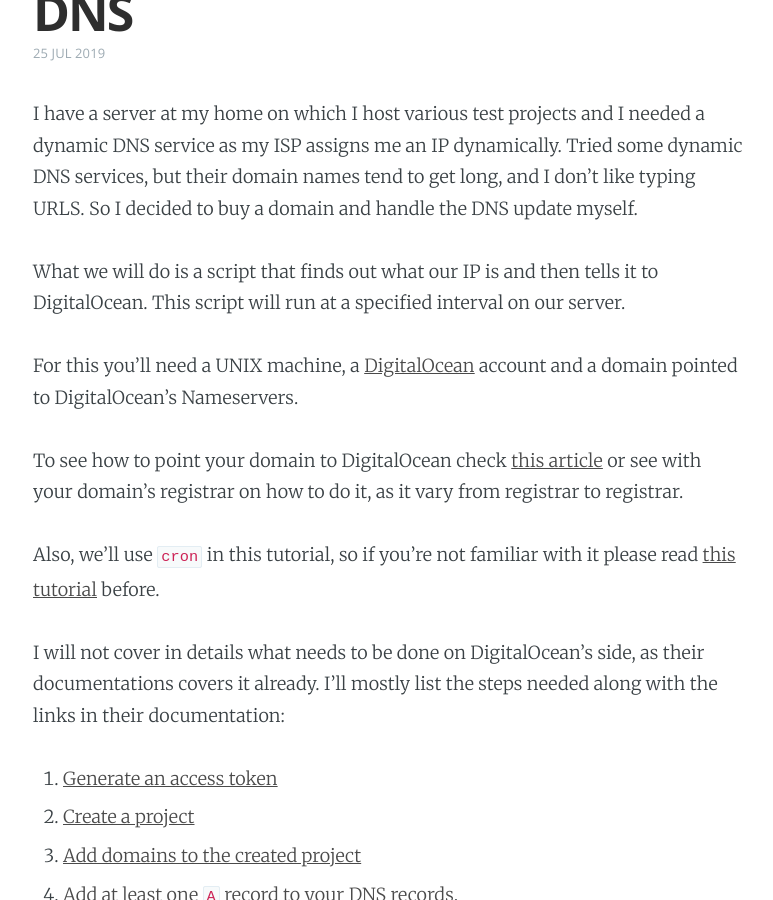
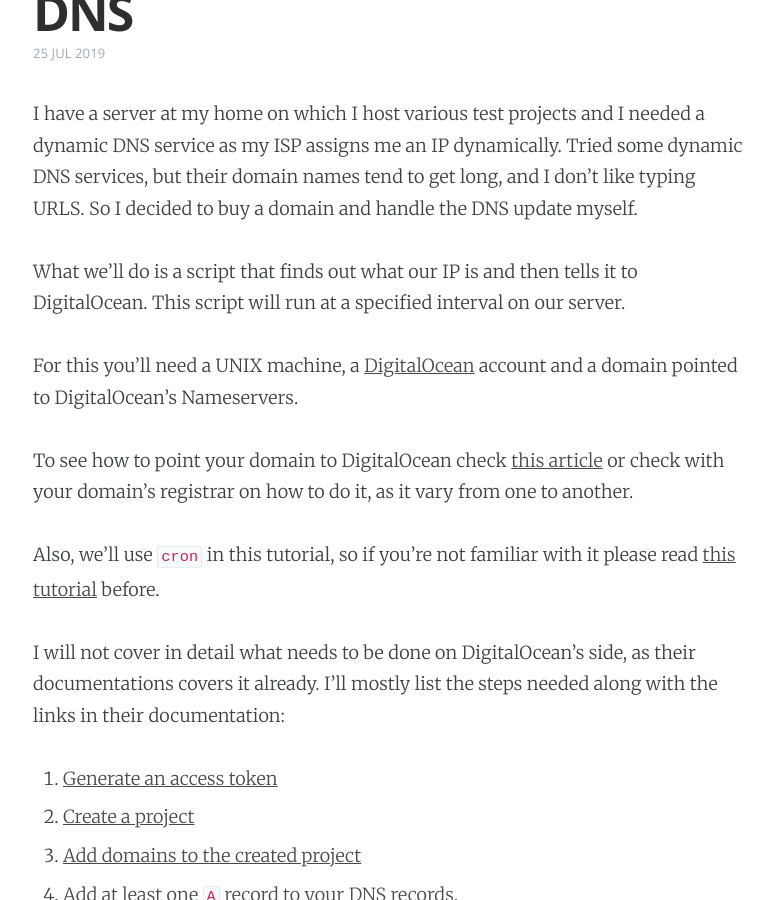
Before and after one commit to surdu/surdu.github.io, a Jekyll site: the page built from _posts/2019-07-25-digital-ocean-ddns.md, in a window 1280 px wide and 900 px high, scrolled down 212 px. Shown: the whole window, without its empty margins (252-1025 px from the left). Built offline with Jekyll 4.4.1, drawn with Linux system fonts in a browser that asks for light colours; comment, search, counter and statistics services are not loaded; some of the changed text lies outside the part shown.

Commit message:
More improvements

````diff
--- a/_posts/2019-07-25-digital-ocean-ddns.md
+++ b/_posts/2019-07-25-digital-ocean-ddns.md
@@ -7,15 +7,15 @@
 
 I have a server at my home on which I host various test projects and I needed a dynamic DNS service as my ISP assigns me an IP dynamically. Tried some dynamic DNS services, but their domain names tend to get long, and I don't like typing URLS. So I decided to buy a domain and handle the DNS update myself.
 
-What we will do is a script that finds out what our IP is and then tells it to DigitalOcean. This script will run at a specified interval on our server.
+What we'll do is a script that finds out what our IP is and then tells it to DigitalOcean. This script will run at a specified interval on our server.
 
 For this you'll need a UNIX machine, a [DigitalOcean](https://www.digitalocean.com/) account and a domain pointed to DigitalOcean's Nameservers.
 
-To see how to point your domain to DigitalOcean check [this article](https://www.digitalocean.com/community/tutorials/how-to-point-to-digitalocean-nameservers-from-common-domain-registrars) or see with your domain's registrar on how to do it, as it vary from registrar to registrar.
+To see how to point your domain to DigitalOcean check [this article](https://www.digitalocean.com/community/tutorials/how-to-point-to-digitalocean-nameservers-from-common-domain-registrars) or check with your domain's registrar on how to do it, as it vary from one to another.
 
 Also, we'll use `cron` in this tutorial, so if you're not familiar with it please read [this tutorial](https://www.digitalocean.com/community/tutorials/how-to-use-cron-to-automate-tasks-on-a-vps) before.
 
-I will not cover in details what needs to be done on DigitalOcean's side, as their documentations covers it already. I'll mostly list the steps needed along with the links in their documentation:
+I will not cover in detail what needs to be done on DigitalOcean's side, as their documentations covers it already. I'll mostly list the steps needed along with the links in their documentation:
 
 1. [Generate an access token](https://www.digitalocean.com/docs/api/create-personal-access-token/)
 2. [Create a project](https://www.digitalocean.com/docs/projects/how-to/create/)
@@ -37,6 +37,12 @@
 Create a file called `update-dns.sh` with the following contents:
 
 <gist id="gist-aa01a6093a52b3fc7f6e91852beb9b69" data-file="update-ddns.sh"></gist>
+
+After you created the file, let's give it execution rights by executing the following in your terminal:
+
+```bash
+chmod +x update-dns.sh
+```
 
 Now let's go step by step and see what we need to change and what the script actually does.
 
@@ -95,7 +101,7 @@
 	data-showFooter="false">
 </gist>
 
-The above gets your current IP using an Amazon AWS service. For alternative services, you can consult [this list on OpenWRT](https://openwrt.org/docs/guide-user/services/ddns/client#detecting_public_ip)
+The above gets your current IP using an Amazon AWS service. For alternative services, you can consult [this list on OpenWRT](https://openwrt.org/docs/guide-user/services/ddns/client#detecting_public_ip).
 
 <gist
 	id="gist-aa01a6093a52b3fc7f6e91852beb9b69"
@@ -117,6 +125,10 @@
 	data-showFooter="false">
 </gist>
 
-If you have an Asus router and you can run [Asuswrt-Merlin firmware](https://www.asuswrt-merlin.net/) on it like I do, you could set the DNS update script to be executed by the router every time your IP changes. Please see [their docs](https://github.com/RMerl/asuswrt-merlin/wiki/Custom-DDNS) and the [adaptation of our script](https://github.com/RMerl/asuswrt-merlin/wiki/DDNS-Sample-Scripts#digitalocean) in order to achieve this.
+And just like that we have our own dynamic DNS system up and running.
+
+Alternatively to the `cron` solution, if you have an Asus router and you can run [Asuswrt-Merlin firmware](https://www.asuswrt-merlin.net/) on it, you could set the DNS update script to be executed by the router every time your IP changes. Please see [their docs](https://github.com/RMerl/asuswrt-merlin/wiki/Custom-DDNS) and the [adaptation of our script](https://github.com/RMerl/asuswrt-merlin/wiki/DDNS-Sample-Scripts#digitalocean) in order to achieve this.
+
+Others routers should support this, so check your router's manual to see if you can set up a custom dynamic DNS script on your router.
 
 Hope this helps!
````
Also changed, not shown: other parts of _posts/2019-07-25-digital-ocean-ddns.md (+3 -1 lines).
